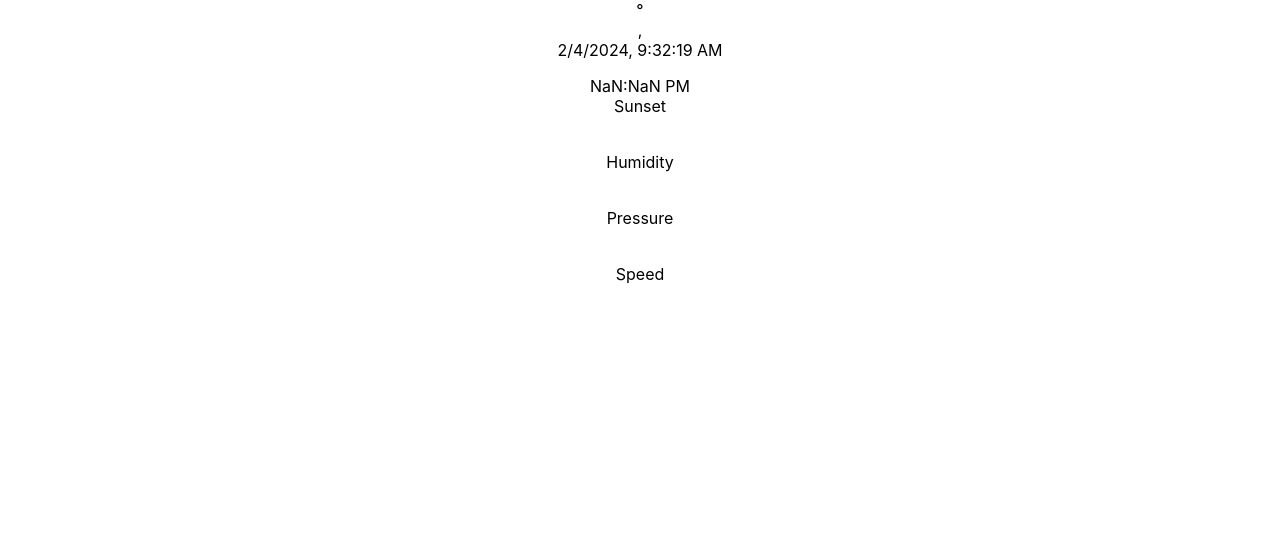
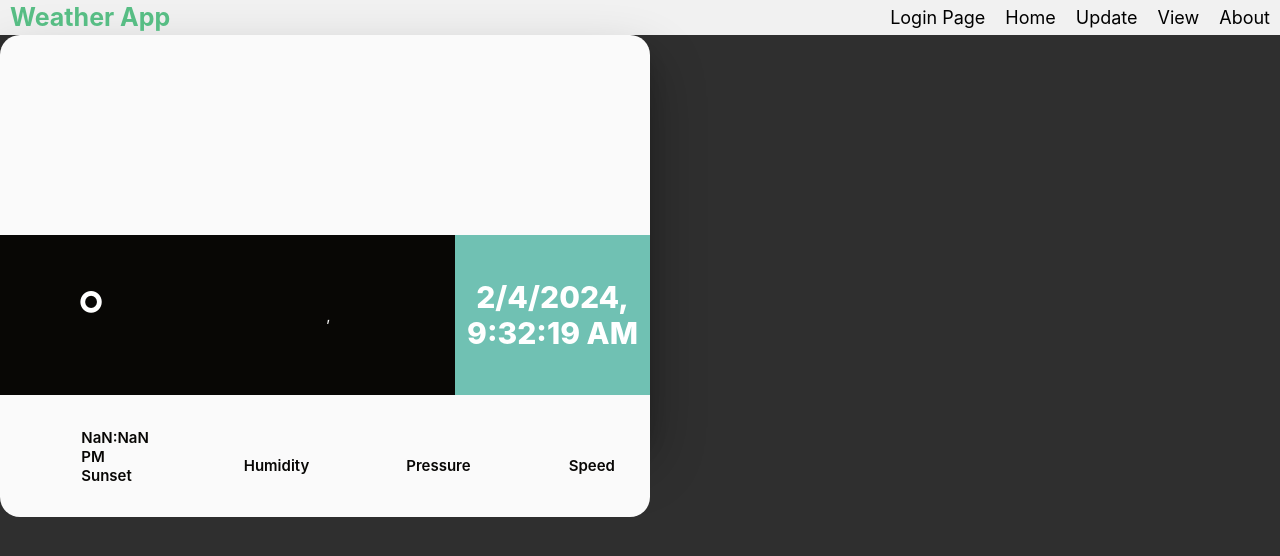
Before and after one commit to shashwatdwi176/Weather-web-app-react-firebase, a React (Create React App) app: page /home in a window 1280 px wide. Shown: the top 556 px of the page. Built offline with nearby package versions, Linux system fonts and the light colour scheme; some icons are missing.

Commit message:
Adder Header

```diff
--- a/src/App.js
+++ b/src/App.js
@@ -1,29 +1,30 @@
 import React from "react";
 import { BrowserRouter, Routes, Route } from "react-router-dom";
-import Switch from "react-switch";
-import './App.css';
-
+import { ToastContainer } from "react-toastify";
+import "react-toastify/dist/ReactToastify.css";
+import "./App.css";
 import Weathercard from "./component/weather/weathercard";
 import AddEdit from "./component/pages/AddEdit";
 import View from "./component/pages/View";
 import About from "./component/pages/About";
 import LoginPage from "./component/pages/LoginPage";
+import Header from "./component/Header";
 
 function App() {
   return (
-
     <BrowserRouter>
       <div className="App">
+      <Header />
+      <ToastContainer position = "top-center"/>
         <Routes>
           <Route path="/home" element={<Weathercard />} />
-            <Route path="/" element={<LoginPage/>} />
+          <Route path="/" element={<LoginPage />} />
           <Route path="/update/:id" element={<AddEdit />} />
           <Route path="/view/:id" element={<View />} />
           <Route path="/about/:id" element={<About />} />
         </Routes>
       </div>
     </BrowserRouter>
-
   );
 }
 
--- /dev/null
+++ b/src/component/Header.css
@@ -0,0 +1,47 @@
+.header{
+    overflow:hidden;
+    background-color: #f1f1f1
+}
+
+.header p{
+    float: left;
+    color:black;
+    text-align: center;
+    padding:10px;
+    text-decoration: none;
+    font-size: 18px;
+    line-height: 15px;
+    border-radius:4px;
+
+}
+
+.header p.logo{
+    font-size: 25px;
+    font-weight:bold;
+    color: #57bd84;
+}
+.header p:hover{
+    background-color: #ddd;
+    color: #5d6770
+}
+
+.header p.active{
+    background-color: #57bd84;
+    color: white;
+
+}
+.header-right{
+    float: right;
+}
+
+@media screen and (max-width:500px){
+    .header p{
+        float: none;
+        display: block;
+        text-align: left;
+    }
+
+    .header-right{
+        float: none;
+    }
+}
--- /dev/null
+++ b/src/component/Header.js
@@ -0,0 +1,57 @@
+import React, { useEffect, useState } from 'react';
+import { Link, useLocation } from 'react-router-dom';
+import './Header.css';
+
+const Header = () => {
+  const [activeTab, setActiveTab] = useState('LoginPage');
+
+  return (
+    <div className="header">
+      <p className="logo">Weather App</p>
+      <div className="header-right">
+        <Link to="/">
+          <p
+            className={`${activeTab === '/' ? 'active' : ''}`}
+            onClick={() => setActiveTab('/')}
+          >
+            Login Page
+          </p>
+        </Link>
+        <Link to="/home">
+          <p
+            className={`${activeTab === '/home' ? 'active' : ''}`}
+            onClick={() => setActiveTab('/home')}
+          >
+            Home
+          </p>
+        </Link>
+        <Link to="/update/:id">
+          <p
+            className={`${activeTab === '/update/:id' ? 'active' : ''}`}
+            onClick={() => setActiveTab('/update/:id')}
+          >
+            Update
+          </p>
+        </Link>
+        <Link to="/view/:id">
+          <p
+            className={`${activeTab === '/view/:id' ? 'active' : ''}`}
+            onClick={() => setActiveTab('/view/:id')}
+          >
+            View
+          </p>
+        </Link>
+        <Link to="/update/:id">
+          <p
+            className={`${activeTab === '/about/:id' ? 'active' : ''}`}
+            onClick={() => setActiveTab('/about/:id')}
+          >
+            About
+          </p>
+        </Link>
+      </div>
+    </div>
+  );
+};
+
+export default Header;
--- a/src/component/weather/styles.css
+++ b/src/component/weather/temp.css
@@ -26,7 +26,7 @@ body {
   height: 100vh;
   min-height: 100vh;
   display: grid;
-  place-items: center;
+  /* place-items: center; */
 }
 
 .widget {
--- a/src/component/weather/temperature.js
+++ b/src/component/weather/temperature.js
@@ -1,6 +1,7 @@
 import React, { useState, useEffect } from "react";
 import Weathercard from "./weathercard.js";
-import "./styles.css";
+import "./temp.css";
+
 
 
 const Temp = () => {
--- a/src/component/weather/weathercard.js
+++ b/src/component/weather/weathercard.js
@@ -1,5 +1,5 @@
 import React, { useEffect } from "react";
-
+import "./temp.css"
 const Weathercard = ({
   temp,
   humidity,
```
Lines whose indentation alone changed are shown as unchanged.
